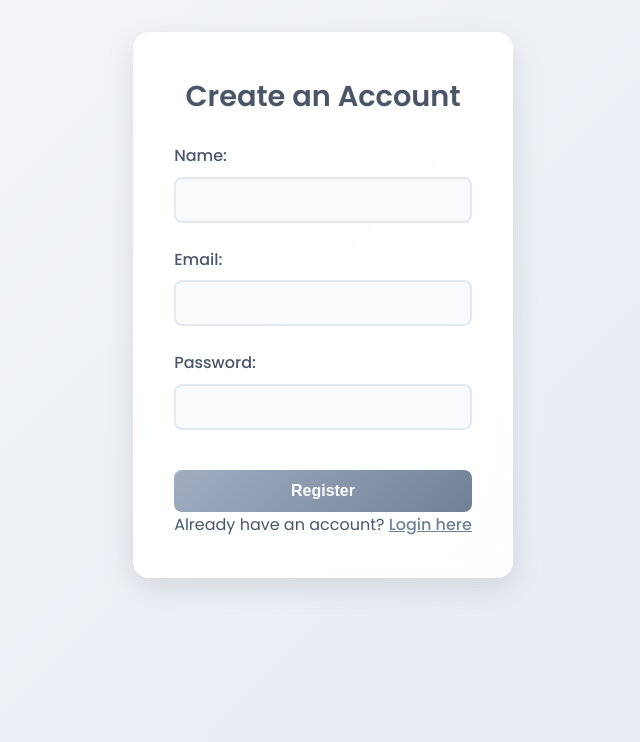
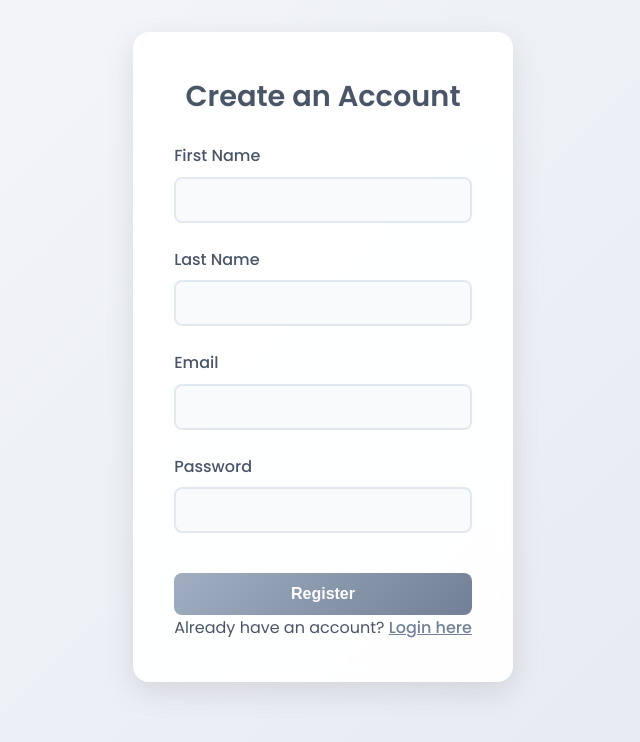
Before and after one commit to Rahat-003/todo-app, a React (Create React App) app: page / in a window 1280 px wide. Both pictures are taken after a click on the element "Register here". Shown: the top 742 px of the page, without its empty margins (317-957 px from the left). Built offline with nearby package versions, Linux system fonts and the light colour scheme.

Commit message:
wip: register, login

```diff
--- a/src/components/AuthForm.js
+++ b/src/components/AuthForm.js
@@ -1,14 +1,15 @@
 import React, { useState } from 'react';
 
 const AuthForm = ({ onSubmit, isRegister = false, buttonText, error }) => {
-  const [userName, setUserName] = useState('');
+  const [firstName, setFirstName] = useState('');
+  const [lastName, setLastName] = useState('');
   const [email, setEmail] = useState('');
   const [password, setPassword] = useState('');
 
   const handleSubmit = (e) => {
     e.preventDefault();
     if (isRegister) {
-      onSubmit({ userName, email, password });
+      onSubmit({ firstName, lastName, email, password });
     } else {
       onSubmit({ email, password });
     }
@@ -19,17 +20,28 @@ const AuthForm = ({ onSubmit, isRegister = false, buttonText, error }) => {
       {error && <div className="error-message">{error}</div>}
       {isRegister && (
         <div className="form-group">
-          <label>Name:</label>
+          <label>First Name</label>
           <input
             type="text"
-            value={userName}
-            onChange={(e) => setUserName(e.target.value)}
+            value={firstName}
+            onChange={(e) => setFirstName(e.target.value)}
+            required
+          />
+        </div>
+      )}
+      {isRegister && (
+        <div className="form-group">
+          <label>Last Name</label>
+          <input
+            type="text"
+            value={lastName}
+            onChange={(e) => setLastName(e.target.value)}
             required
           />
         </div>
       )}
       <div className="form-group">
-        <label>Email:</label>
+        <label>Email</label>
         <input
           type="email"
           value={email}
@@ -38,7 +50,7 @@ const AuthForm = ({ onSubmit, isRegister = false, buttonText, error }) => {
         />
       </div>
       <div className="form-group">
-        <label>Password:</label>
+        <label>Password</label>
         <input
           type="password"
           value={password}
--- a/src/pages/Login.js
+++ b/src/pages/Login.js
@@ -2,7 +2,8 @@ import React, { useState } from 'react';
 import AuthForm from '../components/AuthForm';
 
 
-const apiEndpoint = 'http://localhost:15009/auth/login';
+// const apiEndpoint = 'http://localhost:15009/api/auth/login';
+const apiEndpoint = 'http://localhost:15000/api/v1/auth/login';
 
 const Login = ({ onLogin, switchView }) => {
   const [error, setError] = useState('');
--- a/src/pages/Register.js
+++ b/src/pages/Register.js
@@ -2,7 +2,8 @@ import React, { useState } from 'react';
 import AuthForm from '../components/AuthForm';
 
 // const apiEndpointOffice = 'http://172.168.21.68:15009/auth/register';
-const apiEndpointHome = 'http://localhost:15009/auth/register';
+// const apiEndpointHome = 'http://localhost:15009/auth/register';
+const apiEndpointHome = 'http://localhost:15000/api/v1/auth/register';
 
 const Register = ({ onRegister, switchView }) => {
   const [error, setError] = useState('');
```
